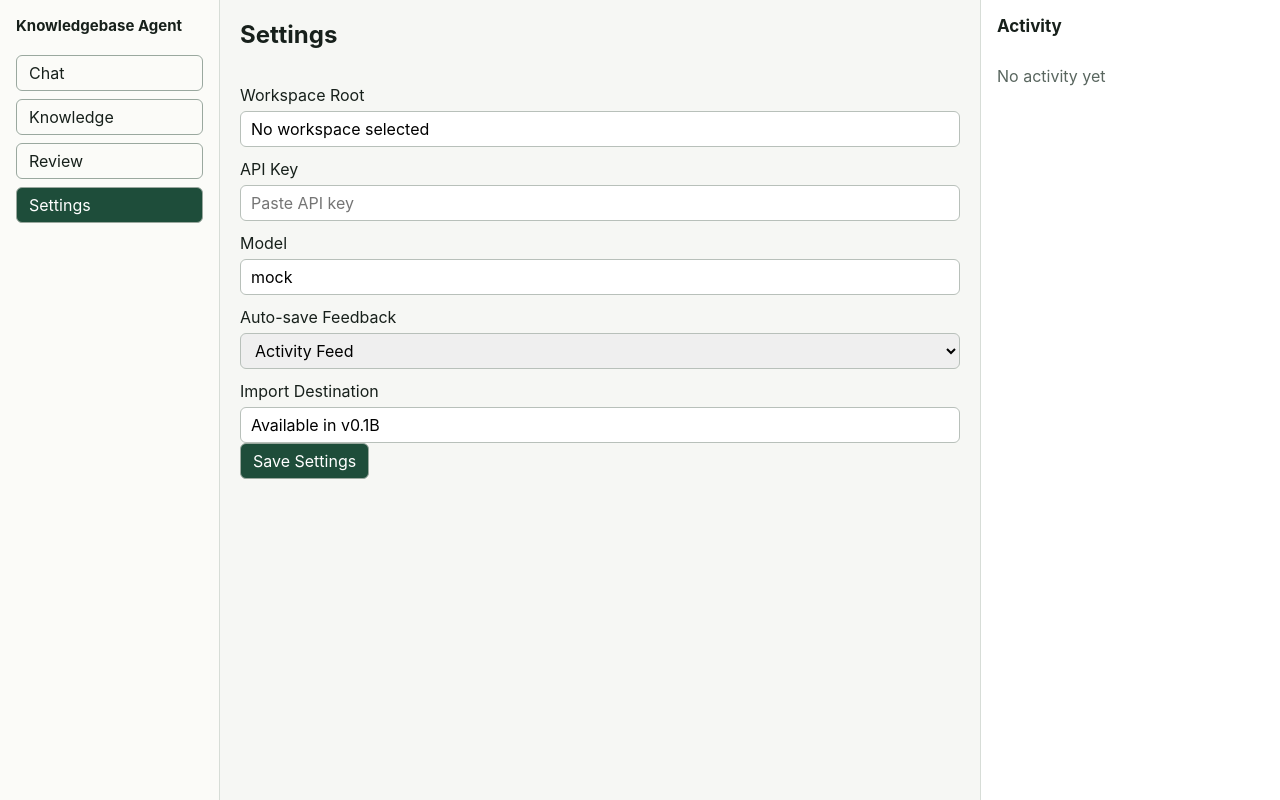
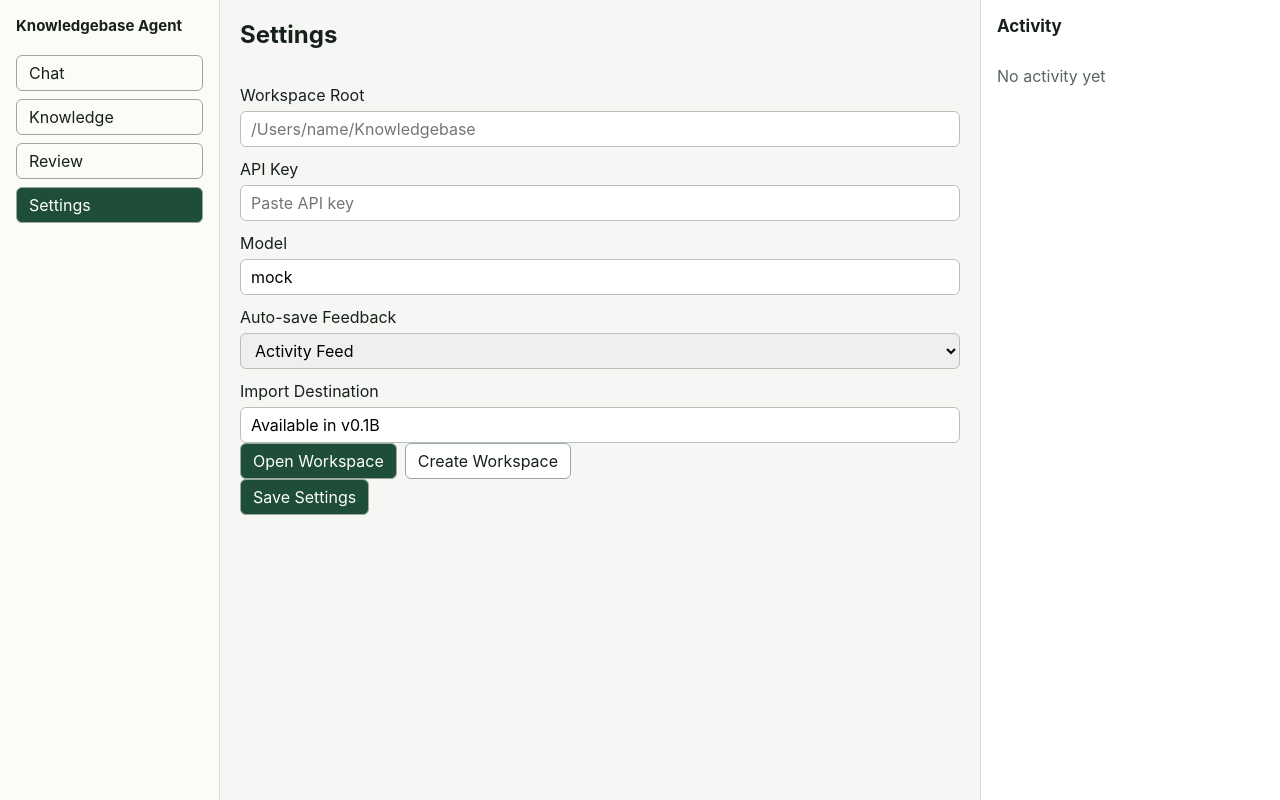
Before and after one commit to lin-li-001/knowledgebase-agent-app, a React (Vite) app in the folder apps/desktop/: page / in a window 1280 px wide. Both pictures are taken after a click on the button "Settings". Built offline with nearby package versions, Linux system fonts and the light colour scheme.

Commit message:
fix: enable desktop dev workspace activation

```diff
--- a/apps/desktop/package.json
+++ b/apps/desktop/package.json
@@ -2,7 +2,7 @@
   "name": "@kb-agent/desktop",
   "private": true,
   "type": "module",
-  "main": "electron/main.ts",
+  "main": "out/main/main.js",
   "scripts": {
     "dev": "electron-vite dev",
     "build": "electron-vite build",
--- a/apps/desktop/src/App.tsx
+++ b/apps/desktop/src/App.tsx
@@ -145,6 +145,28 @@ export function App() {
     }
   }
 
+  async function activateWorkspace(channel: "workspace:open" | "workspace:create", rootPath: string) {
+    if (!api) {
+      return;
+    }
+
+    setError(null);
+    const trimmed = rootPath.trim();
+    if (!trimmed) {
+      setError("Workspace path is required.");
+      return;
+    }
+
+    const result = await api.invoke<WorkspaceState>(channel, { rootPath: trimmed });
+    if (!result.ok) {
+      setError(result.error);
+      return;
+    }
+
+    setWorkspace(result.data);
+    await refreshPanels();
+  }
+
   async function updateReviewState(channel: "review:approve" | "review:reject", id: string) {
     if (!api) {
       return;
@@ -199,6 +221,8 @@ export function App() {
             modelName={settings.modelName ?? "mock"}
             workspaceRoot={workspace?.rootPath ?? ""}
             onSave={updateSettings}
+            onOpenWorkspace={(rootPath) => activateWorkspace("workspace:open", rootPath)}
+            onCreateWorkspace={(rootPath) => activateWorkspace("workspace:create", rootPath)}
           />
         ) : null}
       </div>
--- a/apps/desktop/src/routes/SettingsRoute.tsx
+++ b/apps/desktop/src/routes/SettingsRoute.tsx
@@ -5,14 +5,19 @@ export function SettingsRoute({
   modelName,
   workspaceRoot,
   onSave,
+  onOpenWorkspace,
+  onCreateWorkspace,
 }: {
   hasApiKey: boolean;
   modelName: string;
   workspaceRoot: string;
   onSave(settings: { apiKey?: string; modelName?: string }): Promise<void>;
+  onOpenWorkspace(rootPath: string): Promise<void>;
+  onCreateWorkspace(rootPath: string): Promise<void>;
 }) {
   const [apiKey, setApiKey] = useState("");
   const [model, setModel] = useState(modelName);
+  const [rootPath, setRootPath] = useState(workspaceRoot);
 
   return (
     <section className="route-panel" aria-labelledby="settings-heading">
@@ -22,7 +27,11 @@ export function SettingsRoute({
       <div className="settings-grid">
         <label>
           Workspace Root
-          <input value={workspaceRoot || "No workspace selected"} readOnly />
+          <input
+            value={rootPath}
+            placeholder="/Users/name/Knowledgebase"
+            onChange={(event) => setRootPath(event.target.value)}
+          />
         </label>
         <label>
           API Key
@@ -47,6 +56,14 @@ export function SettingsRoute({
           <input value="Available in v0.1B" readOnly />
         </label>
       </div>
+      <div className="button-row">
+        <button type="button" onClick={() => void onOpenWorkspace(rootPath)}>
+          Open Workspace
+        </button>
+        <button type="button" className="secondary-button" onClick={() => void onCreateWorkspace(rootPath)}>
+          Create Workspace
+        </button>
+      </div>
       <button type="button" onClick={() => void onSave({ apiKey, modelName: model })}>
         Save Settings
       </button>
```
